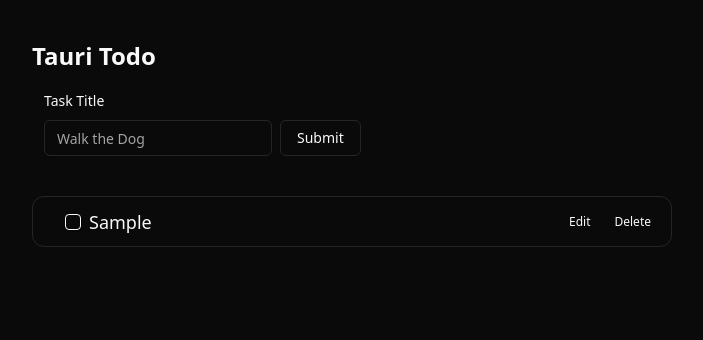
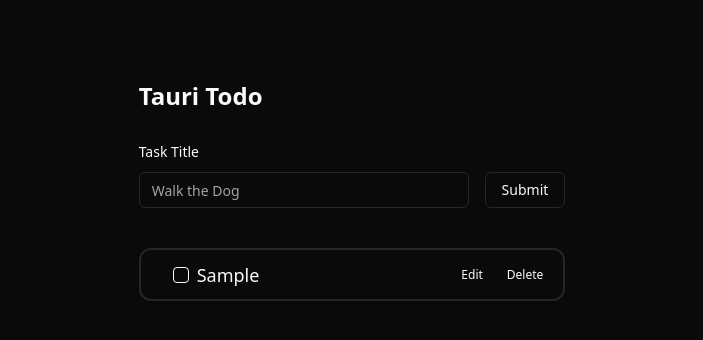
Before and after one commit to callsamu/tauritodo, a React (Vite) app: page / in a window 1280 px wide. Both pictures are taken after typing "Sample" into the empty fields and a click on the button "Submit". Shown: the top 340 px of the page, without its empty margins (288-991 px from the left). Built offline with nearby package versions, Linux system fonts and the light colour scheme.

Commit message:
feat: improve styling

```diff
--- a/src/App.tsx
+++ b/src/App.tsx
@@ -27,7 +27,7 @@
 		child.push(
 			<li
 			className="
-				border border-border p-2 rounded-xl
+				border-2 shadow border-border p-2 rounded-xl
 				pl-8 flex justify-between
 			"
 			key={task.id}>
@@ -45,10 +45,10 @@
 
 	return (
 		<ThemeProvider defaultTheme="dark">
-			<main className="mx-auto py-6 md:w-1/2 sm:w-full">
+			<main className="mx-auto mt-10 py-6 md:w-1/3 sm:w-full">
 				<h1 className="font-bold text-2xl my-4">Tauri Todo</h1>
 				<TaskForm onSubmit={task => tasks.add(task.title).then(setTasks)} />
-				<ul className="flex flex-col gap-3 text-lg mt-10">
+				<ul className="flex flex-col gap-5 text-lg mt-10 mx-auto">
 					{child}
 				</ul>
 			</main>
--- a/src/components/task-form.tsx
+++ b/src/components/task-form.tsx
@@ -1,6 +1,6 @@
 import { z } from "zod";
 import { useForm } from "react-hook-form";
-import { Form, FormControl, FormDescription, FormField, FormItem, FormLabel, FormMessage } from "./ui/form";
+import { Form, FormControl, FormField, FormItem, FormLabel, FormMessage } from "./ui/form";
 import { Input } from "./ui/input";
 import { zodResolver } from "@hookform/resolvers/zod";
 import { Button } from "./ui/button";
@@ -35,14 +35,14 @@
 	return (
 		<Form {... form}>
 			<form
-				className="w-full m-3 flex items-end gap-2"
+				className="w-full flex items-end gap-4 text-3xl"
 				onSubmit={form.handleSubmit(_onSubmit)}
 			>
 				<FormField
 					control={form.control}
 					name="title"
 					render={({ field }) => (
-						<FormItem>
+						<FormItem className="text-3xl flex-grow">
 							<FormLabel>Task Title</FormLabel>
 							<FormControl>
 								<Input placeholder="Walk the Dog" {...field} />
```
